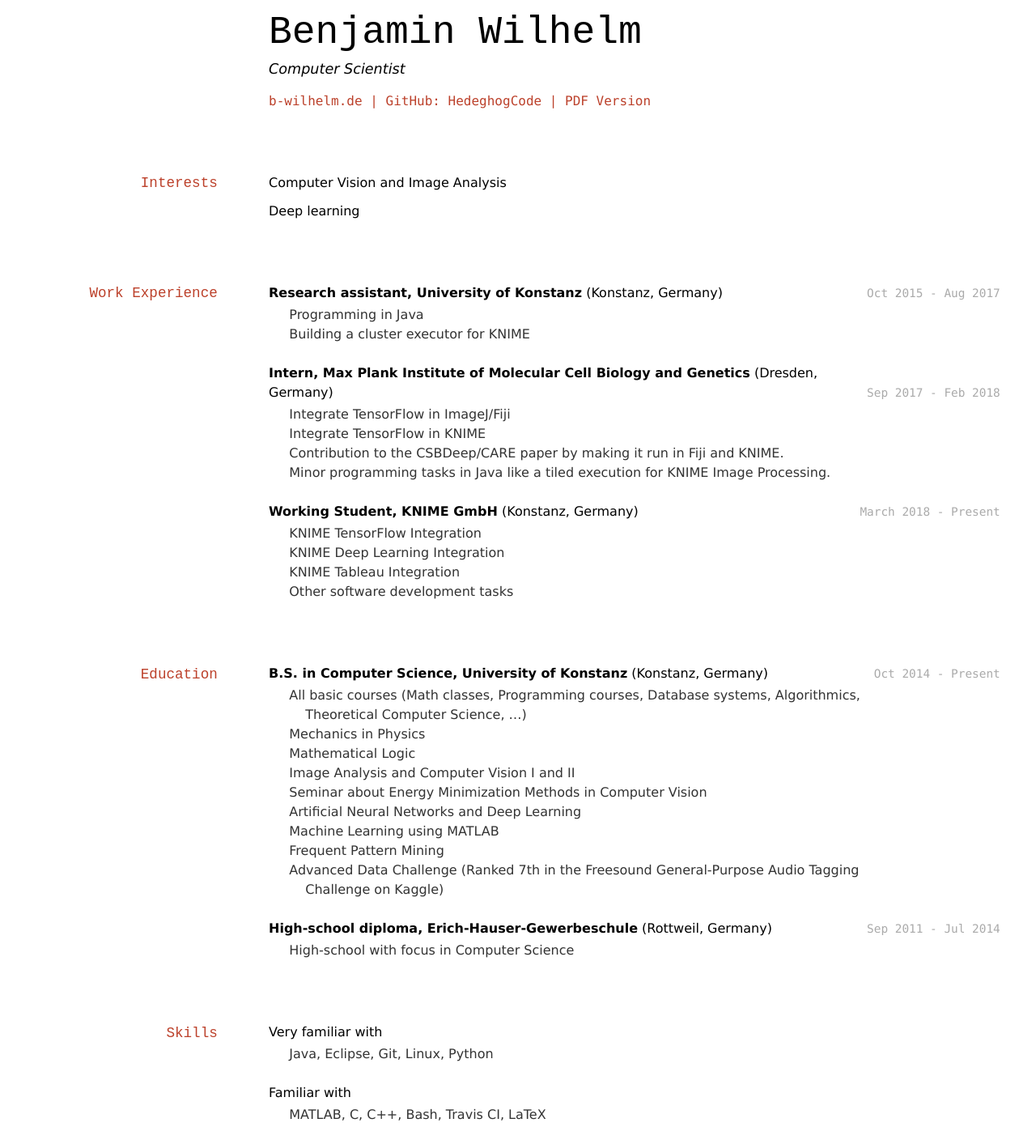
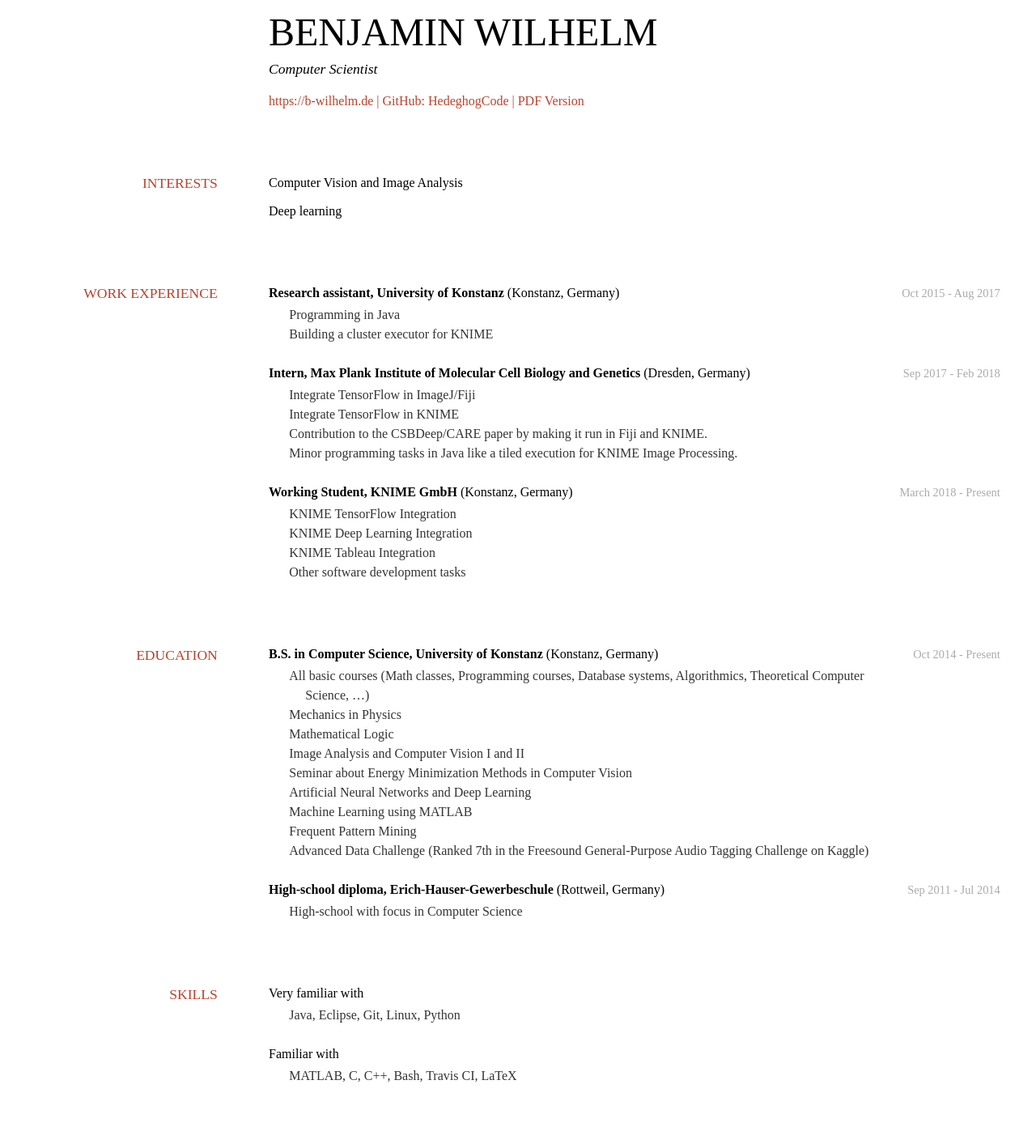
Before and after one commit to HedgehogCode/cv, a Jekyll site: the page built from cv/index.md, in a window 1280 px wide. Shown: the whole page at 81% size. Built offline with Jekyll 4.4.1, drawn with Linux system fonts in a browser that asks for light colours; some web fonts are replaced; after the commit the page ends 1365 px from its top, so only the background shows below that.

Commit message:
Update layout: font and details

```diff
--- a/cv/_layouts/cv.html
+++ b/cv/_layouts/cv.html
@@ -10,6 +10,7 @@
     {% endcapture %}
     {{ style | scssify }}
   </style>
+  <link rel="stylesheet" href="https://fontlibrary.org/face/caladea" type="text/css"/>
 
 </head>
 <body>
--- a/cv/_scss/theme/theme.scss
+++ b/cv/_scss/theme/theme.scss
@@ -4,7 +4,7 @@
 
 body {
   font: normal normal 400;
-  font-family: Avenir,Verdana,sans-serif;
+  font-family: CaladeaRegular;
   @media screen {
     font-size: 100%;
     line-height: 1.5em;
@@ -33,7 +33,7 @@ p {
 
 code {
   font: normal normal;
-  font-family: Monaco,Menlo,monospace,sans-serif;
+  font-family: CaladeaRegular;
   font-size: 90%;
   @media screen {
     color: #aaa;
@@ -78,8 +78,9 @@ li ul {
 
 h1,h2,h3,h4 {
   font-weight: 400;
-  font-family: Avenir,Cousine,Verdana,sans-serif;
+  font-family: CaladeaRegular;
   width: 80%;
+  text-transform: uppercase;
 }
 
 h1 {
@@ -144,7 +145,7 @@ a:hover {
   margin-top: 1em;
   position: relative;
   left: 25%;
-  font-family: Monaco,Menlo,monospace,sans-serif;
+  font-family: CaladeaRegular;
   @media screen {
     color: #bc412b;
     font-size: 100%;
```
Also changed, not shown: cv/index.md (+1 -1 lines).
